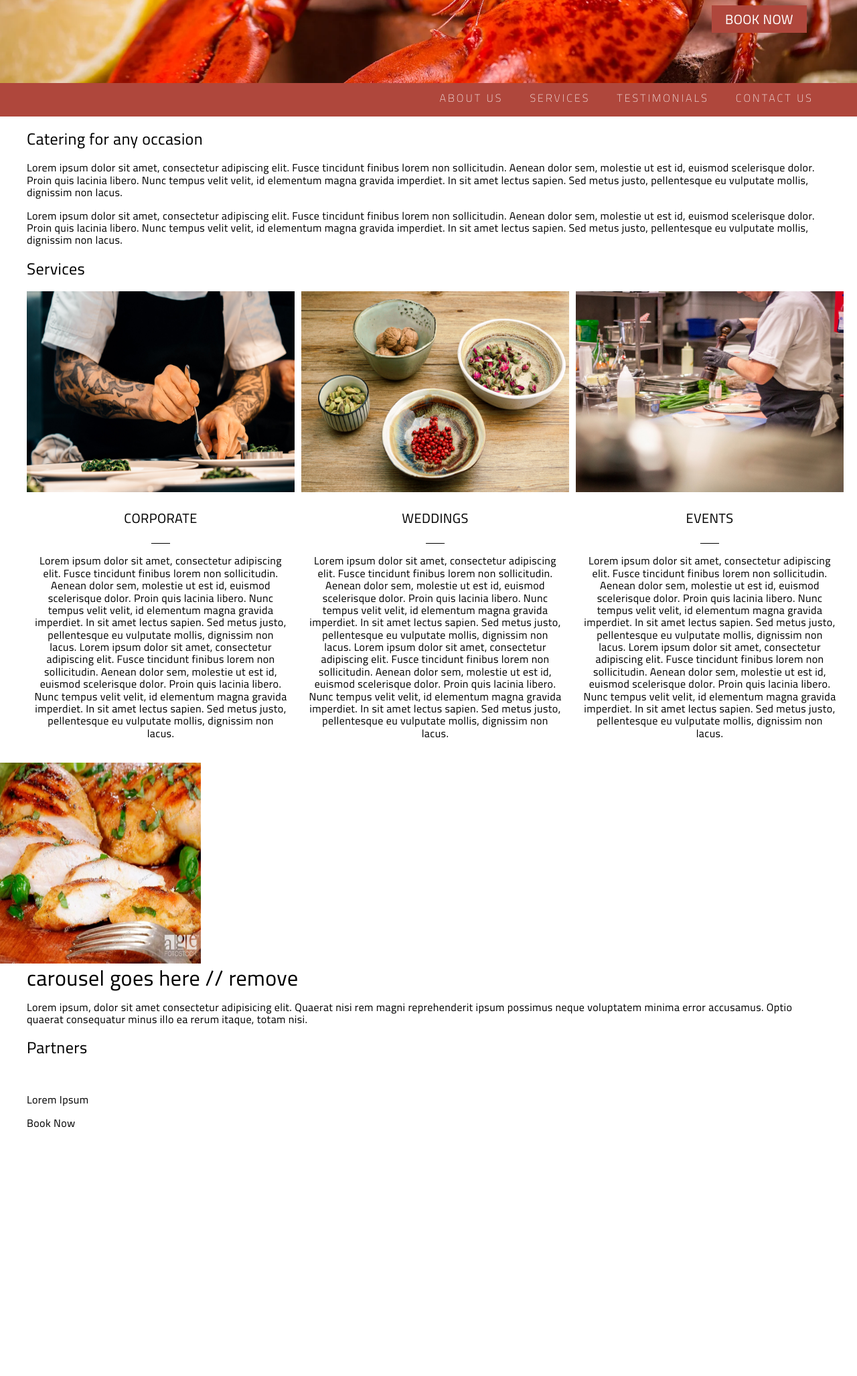
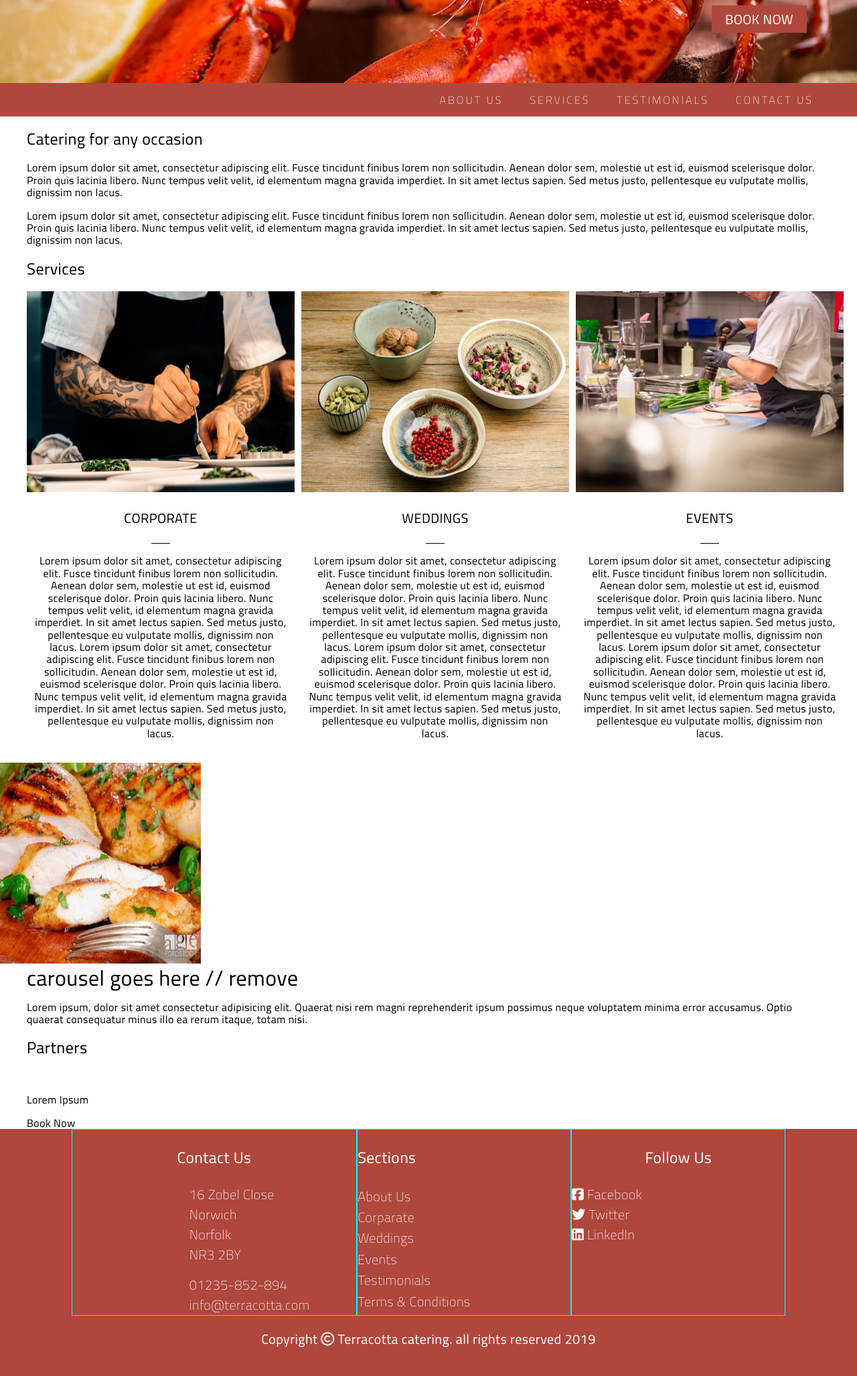
Before and after one commit to spanner1994dj/terra-pairs, a PHP site: page / in a window 1280 px wide. Shown: the part 326-2381 px from the top of the page at 67% size. Before the commit the page ends 2010 px from the top, so only its background shows below. Run offline with PHP 8.4, Linux system fonts and the light colour scheme; some libraries are stand-ins or nearby versions.

Commit message:
footer content created

```diff
--- a/css/style.css
+++ b/css/style.css
@@ -598,12 +598,16 @@ header {
 
 /* line 116, ../../../../../../../../../../../../../Users/imac/Documents/GitHub/terra-pairs/scss/layout/_header.scss */
 .nav-bar {
-  display: block;
+  display: flex;
   width: 100%;
   height: 50px;
   text-align: right;
   background-color: #af473c; }
-  /* line 127, ../../../../../../../../../../../../../Users/imac/Documents/GitHub/terra-pairs/scss/layout/_header.scss */
+  /* line 126, ../../../../../../../../../../../../../Users/imac/Documents/GitHub/terra-pairs/scss/layout/_header.scss */
+  .nav-bar .media {
+    text-align: right;
+    justify-content: right; }
+  /* line 131, ../../../../../../../../../../../../../Users/imac/Documents/GitHub/terra-pairs/scss/layout/_header.scss */
   .nav-bar ul {
     display: flex;
     flex-direction: row;
@@ -613,7 +617,7 @@ header {
     justify-content: right;
     margin-top: 0;
     vertical-align: middle; }
-    /* line 142, ../../../../../../../../../../../../../Users/imac/Documents/GitHub/terra-pairs/scss/layout/_header.scss */
+    /* line 146, ../../../../../../../../../../../../../Users/imac/Documents/GitHub/terra-pairs/scss/layout/_header.scss */
     .nav-bar ul li {
       padding: 13px 15px;
       text-align: right;
@@ -622,11 +626,82 @@ header {
       margin-right: 10px;
       color: white;
       list-style: none; }
-      /* line 152, ../../../../../../../../../../../../../Users/imac/Documents/GitHub/terra-pairs/scss/layout/_header.scss */
+      /* line 156, ../../../../../../../../../../../../../Users/imac/Documents/GitHub/terra-pairs/scss/layout/_header.scss */
       .nav-bar ul li a {
         font-family: 'Cairo' ,sans-serif;
         letter-spacing: 3px;
         font-weight: 200; }
+
+/* line 3, ../../../../../../../../../../../../../Users/imac/Documents/GitHub/terra-pairs/scss/layout/_footer.scss */
+footer {
+  background-color: #af473c;
+  width: 100%;
+  color: #fff;
+  font-size: 20px;
+  display: flex;
+  flex-direction: row;
+  flex-wrap: wrap;
+  padding-bottom: 20px;
+  align-content: space-evenly;
+  justify-content: center;
+  align-content: center;
+  line-height: 1.5; }
+  /* line 18, ../../../../../../../../../../../../../Users/imac/Documents/GitHub/terra-pairs/scss/layout/_footer.scss */
+  footer li {
+    font-weight: 200; }
+  /* line 22, ../../../../../../../../../../../../../Users/imac/Documents/GitHub/terra-pairs/scss/layout/_footer.scss */
+  footer a {
+    font-weight: 200; }
+
+/* line 27, ../../../../../../../../../../../../../Users/imac/Documents/GitHub/terra-pairs/scss/layout/_footer.scss */
+.ft-align {
+  width: 100%;
+  display: flex;
+  flex-direction: row;
+  justify-content: center;
+  align-content: space-evenly; }
+
+/* line 37, ../../../../../../../../../../../../../Users/imac/Documents/GitHub/terra-pairs/scss/layout/_footer.scss */
+.contact {
+  display: flex;
+  flex-direction: column;
+  width: 33.33%;
+  border: solid 1px aqua;
+  text-align: center;
+  justify-content: center; }
+  /* line 45, ../../../../../../../../../../../../../Users/imac/Documents/GitHub/terra-pairs/scss/layout/_footer.scss */
+  .contact .address {
+    margin-left: 175px;
+    margin-bottom: 15px;
+    justify-content: center;
+    max-width: max-content;
+    text-align: left; }
+  /* line 54, ../../../../../../../../../../../../../Users/imac/Documents/GitHub/terra-pairs/scss/layout/_footer.scss */
+  .contact li {
+    text-transform: capitalize; }
+  /* line 59, ../../../../../../../../../../../../../Users/imac/Documents/GitHub/terra-pairs/scss/layout/_footer.scss */
+  .contact .number {
+    width: max-content;
+    margin-left: 175px; }
+  /* line 65, ../../../../../../../../../../../../../Users/imac/Documents/GitHub/terra-pairs/scss/layout/_footer.scss */
+  .contact .mail {
+    width: max-content;
+    margin-left: 175px; }
+
+/* line 72, ../../../../../../../../../../../../../Users/imac/Documents/GitHub/terra-pairs/scss/layout/_footer.scss */
+.sections {
+  width: 25%;
+  line-height: 1.57;
+  border: solid 1px aqua; }
+
+/* line 78, ../../../../../../../../../../../../../Users/imac/Documents/GitHub/terra-pairs/scss/layout/_footer.scss */
+.follow-us {
+  width: 25%;
+  border: solid 1px aqua;
+  list-style: none; }
+  /* line 82, ../../../../../../../../../../../../../Users/imac/Documents/GitHub/terra-pairs/scss/layout/_footer.scss */
+  .follow-us h3 {
+    text-align: center; }
 
 /* line 7, ../../../../../../../../../../../../../Users/imac/Documents/GitHub/terra-pairs/scss/layout/_homepageContent.scss */
 .cards {
--- a/index.html
+++ b/index.html
@@ -164,7 +164,56 @@
         </div>
     </main>
     <footer>
+        <div class="ft-align">
+            <div class="contact">
+                <h3>Contact Us</h3>
+                <div class="address">
 
+                    <ul>
+                        <li>16 zobel close</li>
+                        <li>norwich</li>
+                        <li>norfolk</li>
+                        <li>NR3 2BY</li>
+                    </ul>
+                </div>
+                <div class="number">
+                    <a>01235-852-894</a>
+                </div>
+                <div class="mail">
+                    <a>info@terracotta.com</a>
+                </div>
+            </div>
+            <div class="sections">
+                <h3>Sections</h3>
+                <ul>
+                    <li>About Us</li>
+                    <li>Corparate</li>
+                    <li>Weddings</li>
+                    <li>Events</li>
+                    <li>Testimonials</li>
+                    <li>Terms & Conditions</li>
+                </ul>
+            </div>
+            <div class="follow-us">
+                <h3>Follow Us</h3>
+                <ul>
+                    <li>
+                        <i class="facebook fab fa-facebook-square"></i> Facebook
+                    </li>
+                    <li>
+                        <i class="fab fa-twitter"></i>
+                        Twitter
+                    </li>
+                    <li>
+                        <i class="fab fa-linkedin"></i>
+                        LinkedIn
+                    </li>
+                </ul>
+            </div>
+        </div>
+        <div class="copyright">
+            <p>Copyright <i class="far fa-copyright"></i> Terracotta catering. all rights reserved 2019</p>
+        </div>
     </footer>
 
 </body>
--- a/scss/layout/_footer.scss
+++ b/scss/layout/_footer.scss
@@ -0,0 +1,90 @@
+
+
+footer{
+   background-color:#af473c;
+   width: 100%;
+   color: #fff;
+   font-size: 20px;
+   display: flex;
+   flex-direction: row;
+   flex-wrap: wrap;
+   padding-bottom: 20px;
+   align-content: space-evenly;
+   justify-content: center;
+   align-content: center;
+   line-height: 1.5;
+
+
+   li{
+      font-weight: 200;
+   }
+
+   a{
+      font-weight: 200;
+   }
+}
+
+.ft-align{
+   width: 100%;
+   // border: solid 1px yellow;
+   display: flex;
+   flex-direction: row;
+   justify-content: center;
+   align-content: space-evenly;
+
+}
+
+.contact{
+   display: flex;
+   flex-direction: column;
+   width: 33.33%;
+   border: solid 1px aqua;
+   text-align: center;
+   justify-content: center;
+
+   .address{
+      margin-left: 175px;
+      margin-bottom: 15px;
+      justify-content: center;
+      // border: solid 1px aqua;
+      max-width: max-content;
+      text-align: left;
+   }
+
+   li{
+      text-transform: capitalize;
+
+   }
+
+   .number{
+      // border: solid 1px aqua;
+      width: max-content;
+      margin-left: 175px;
+   }
+
+   .mail{
+      // border: solid 1px aqua;
+      width: max-content;
+      margin-left: 175px;
+   }
+}
+
+.sections{
+   width:25%;
+   line-height: 1.57;
+   border: solid 1px aqua;
+}
+
+.follow-us{
+   width: 25%;
+   border: solid 1px aqua;
+   list-style: none;
+   h3{
+      text-align: center;
+   }
+
+}
+
+.copyright{
+
+}
--- a/scss/layout/_header.scss
+++ b/scss/layout/_header.scss
@@ -114,7 +114,7 @@ header{
 }
 
 .nav-bar{
-    display:block;
+    display:flex;
     // top: 70%;
     width: 100%;
     height: 50px;
@@ -123,6 +123,10 @@ header{
     text-align: right;
     background-color: #af473c;
 
+    .media{
+        text-align: right;
+        justify-content: right;
+    }
 
     ul{
 
--- a/scss/style.scss
+++ b/scss/style.scss
@@ -4,5 +4,6 @@
 @import 'base/reset';
 @import 'variables/variables';
 @import 'layout/header';
+@import 'layout/footer';
 @import 'layout/homepageContent';
 @import 'components/carousel';
```
Also changed, not shown: 2 other files.
